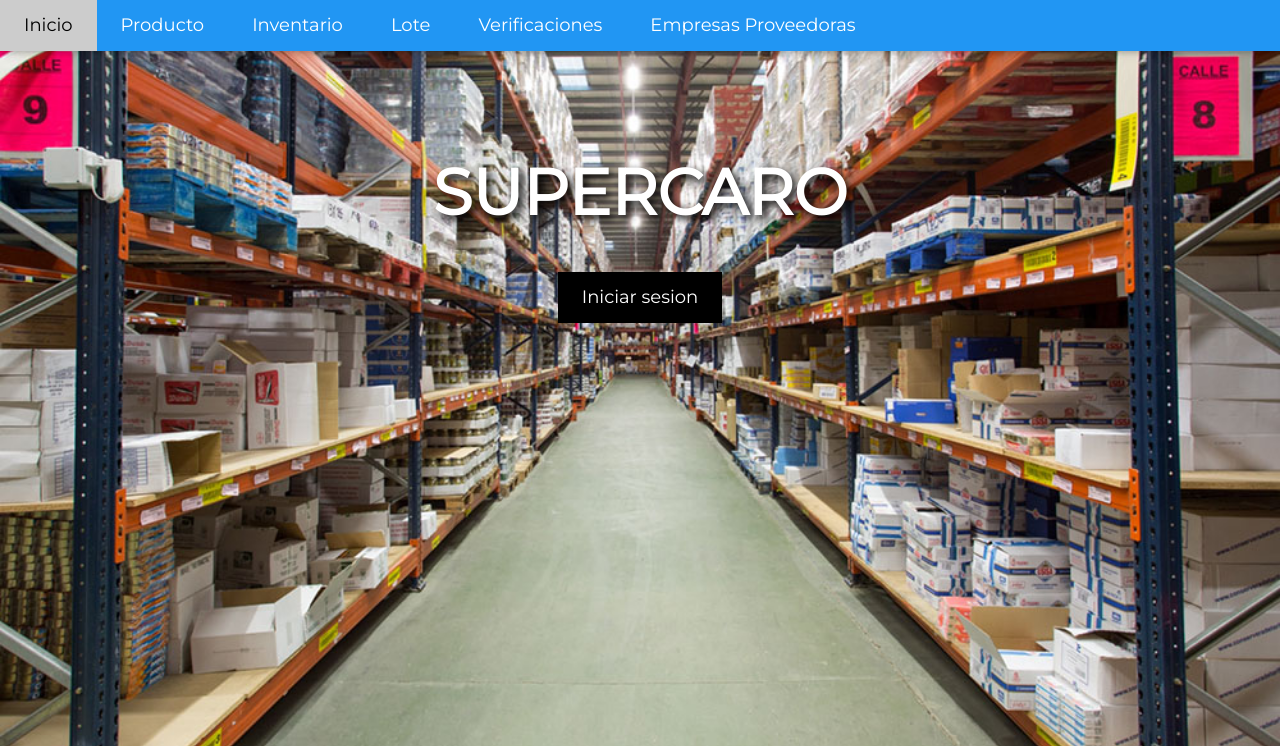
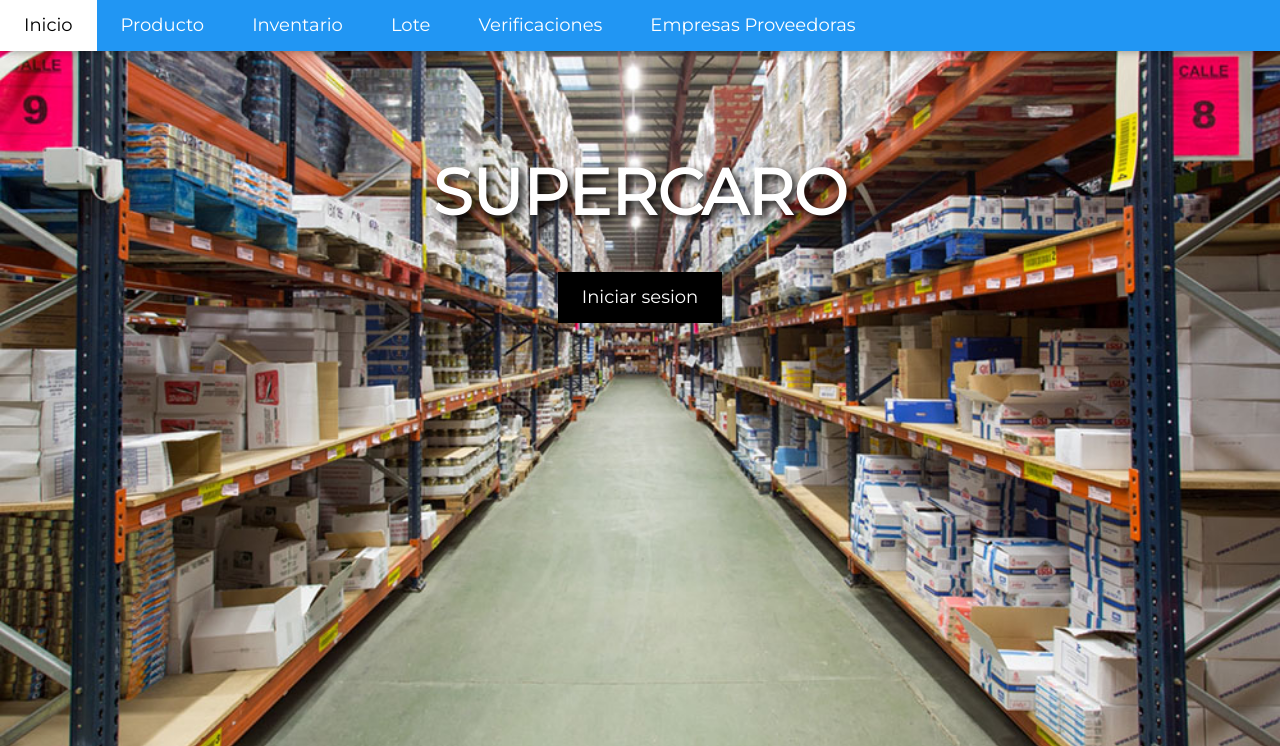
Before and after one commit to leocaraballo/tpfinal-basededatos, a PHP site: page /index.php in a window 1280 px wide. Shown: the top 746 px of the page. Run offline with PHP 8.4, Linux system fonts and the light colour scheme.

Commit message:
Update header.php

```diff
--- a/vistas/templates/header.php
+++ b/vistas/templates/header.php
@@ -73,7 +73,7 @@
       <div class="w3-bar w3-blue w3-card w3-left-align w3-large">
         <a class="w3-bar-item w3-button w3-hide-medium w3-hide-large w3-right w3-padding-large w3-hover-white w3-large w3-red"
           href="javascript:void(0);" onclick="myFunction()" title="Toggle Navigation Menu"><i class="fa fa-bars"></i></a>
-        <a href="/tpfinal-basededatos/" class="w3-bar-item w3-button w3-padding-large w3-white">Inicio</a>
+        <a href="/tpfinal-basededatos/" class="w3-bar-item w3-button w3-padding-large w3-hover-white">Inicio</a>
         <a href="/tpfinal-basededatos/controladores/producto.php" class="w3-bar-item w3-button w3-hide-small w3-padding-large w3-hover-white">Producto</a>
         <a href="/tpfinal-basededatos/" class="w3-bar-item w3-button w3-hide-small w3-padding-large w3-hover-white">Inventario</a>
         <a href="/tpfinal-basededatos/controladores/lotes.php" class="w3-bar-item w3-button w3-hide-small w3-padding-large w3-hover-white">Lote</a>
```
